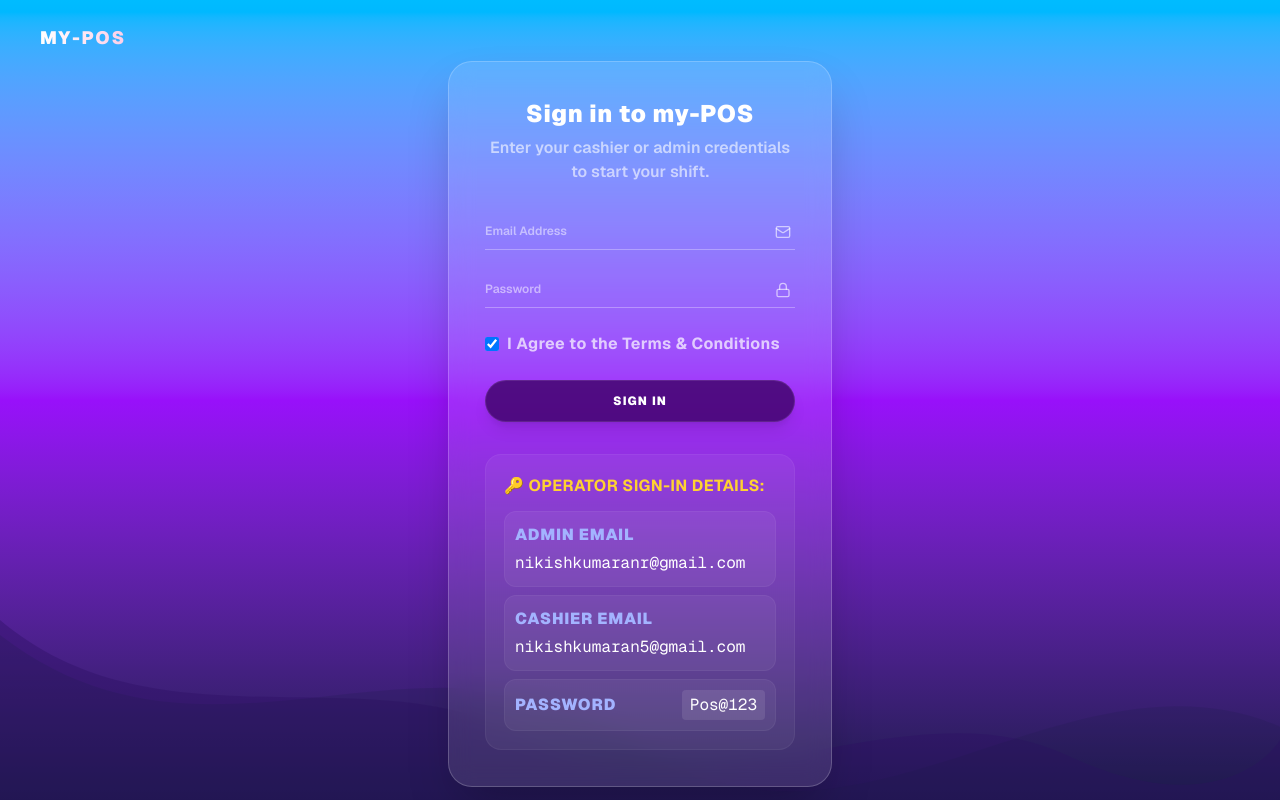
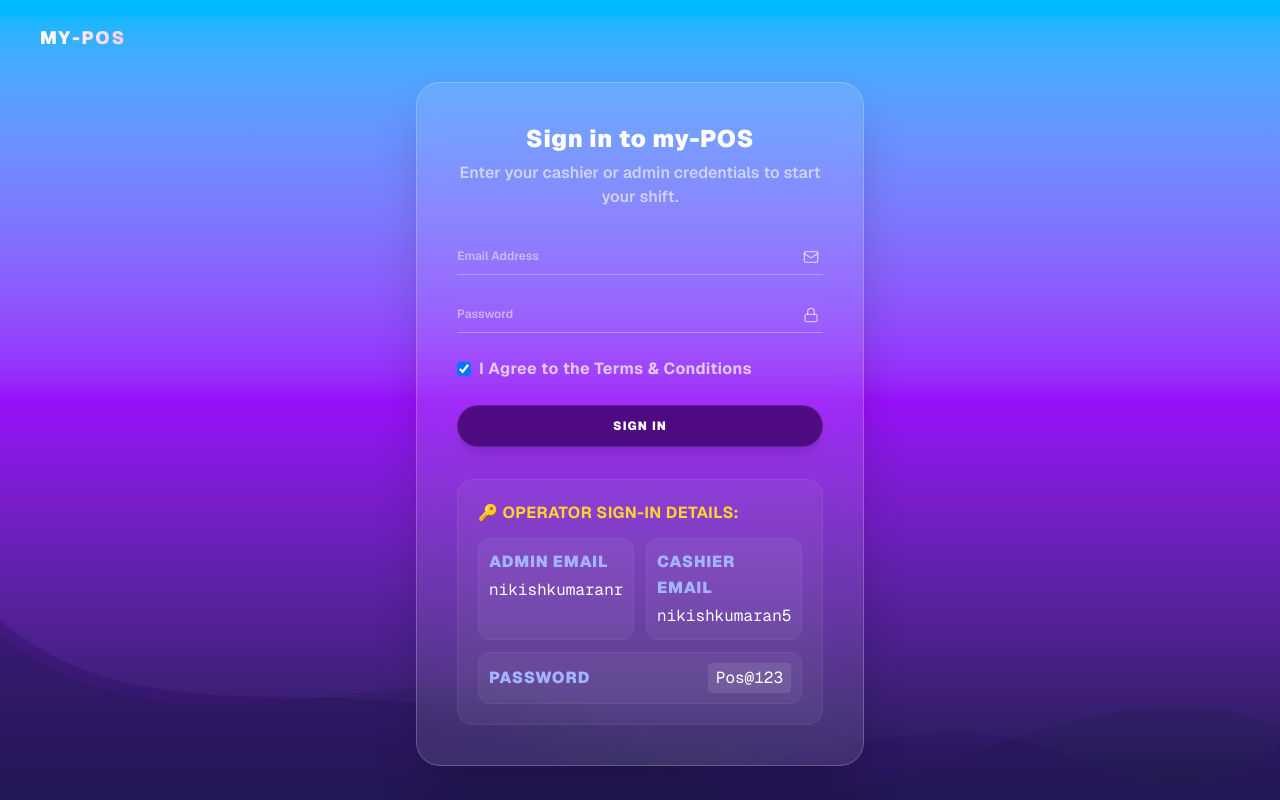
Before and after one commit to Nikish1429/my-pos, a Next.js app: page /login in a window 1280 px wide. Built offline with nearby package versions, Linux system fonts and the light colour scheme; no server answers.

Commit message:
Widen login card to max-w-md and style operator details to fit long emails without clipping

```diff
--- a/app/login/page.tsx
+++ b/app/login/page.tsx
@@ -72,7 +72,7 @@ export default function LoginPage() {
       </header>
 
       {/* Center Registration/Login Card */}
-      <div className="w-full max-w-sm rounded-3xl border border-white/20 bg-white/10 backdrop-blur-md p-8 md:p-9 shadow-2xl text-white relative z-10 mt-12">
+      <div className="w-full max-w-md rounded-3xl border border-white/20 bg-white/10 backdrop-blur-md p-8 md:p-10 shadow-2xl text-white relative z-10 mt-12">
         <div className="text-center mb-7">
           <h1 className="text-2xl font-black tracking-wide text-white">Sign in to my-POS</h1>
           <p className="mt-1.5 text-3xs font-semibold text-white/60">
@@ -143,23 +143,23 @@ export default function LoginPage() {
         </form>
 
         {/* Demo Accounts Details Block */}
-        <div className="mt-8 rounded-2xl bg-white/5 p-4.5 text-3xs text-white/80 border border-white/5 leading-relaxed">
+        <div className="mt-8 rounded-2xl bg-white/5 p-5 text-3xs text-white/80 border border-white/5 leading-relaxed">
           <p className="font-bold text-amber-300 flex items-center gap-1.5 uppercase tracking-wide">
             🔑 Operator Sign-In Details:
           </p>
-          <div className="mt-3 space-y-2">
+          <div className="mt-3 grid grid-cols-1 sm:grid-cols-2 gap-3">
             <div className="bg-white/5 rounded-xl p-2.5 border border-white/5">
               <p className="text-4xs text-indigo-300 uppercase font-black tracking-wider">Admin Email</p>
-              <code className="text-white block mt-0.5 font-mono text-2xs select-all overflow-x-auto whitespace-nowrap scrollbar-none">nikishkumaranr@gmail.com</code>
+              <code className="text-white block mt-0.5 font-mono text-3xs select-all overflow-x-auto whitespace-nowrap scrollbar-none">nikishkumaranr@gmail.com</code>
             </div>
             <div className="bg-white/5 rounded-xl p-2.5 border border-white/5">
               <p className="text-4xs text-indigo-300 uppercase font-black tracking-wider">Cashier Email</p>
-              <code className="text-white block mt-0.5 font-mono text-2xs select-all overflow-x-auto whitespace-nowrap scrollbar-none">nikishkumaran5@gmail.com</code>
+              <code className="text-white block mt-0.5 font-mono text-3xs select-all overflow-x-auto whitespace-nowrap scrollbar-none">nikishkumaran5@gmail.com</code>
             </div>
-            <div className="bg-white/5 rounded-xl p-2.5 border border-white/5 flex justify-between items-center">
-              <span className="text-4xs text-indigo-300 uppercase font-black tracking-wider">Password</span>
-              <code className="text-white font-mono text-2xs select-all bg-white/10 px-2 py-0.5 rounded">Pos@123</code>
-            </div>
+          </div>
+          <div className="bg-white/5 rounded-xl p-2.5 border border-white/5 flex justify-between items-center mt-3">
+            <span className="text-4xs text-indigo-300 uppercase font-black tracking-wider">Password</span>
+            <code className="text-white font-mono text-2xs select-all bg-white/10 px-2 py-0.5 rounded">Pos@123</code>
           </div>
         </div>
       </div>
```
